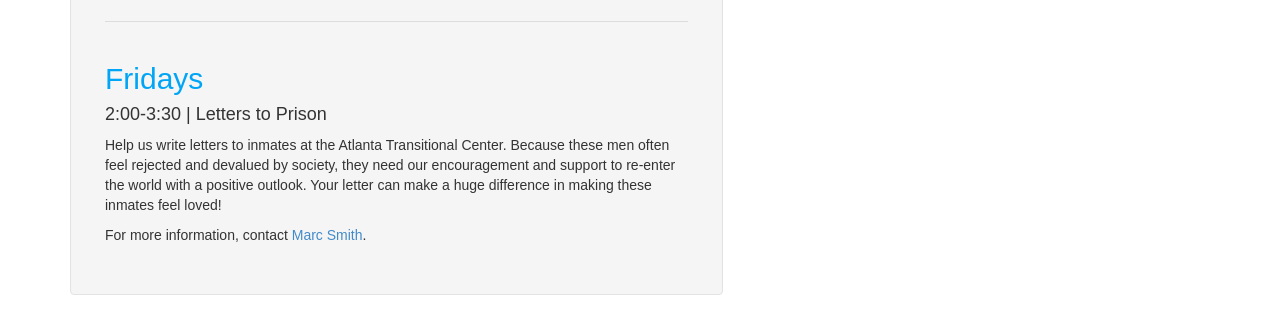
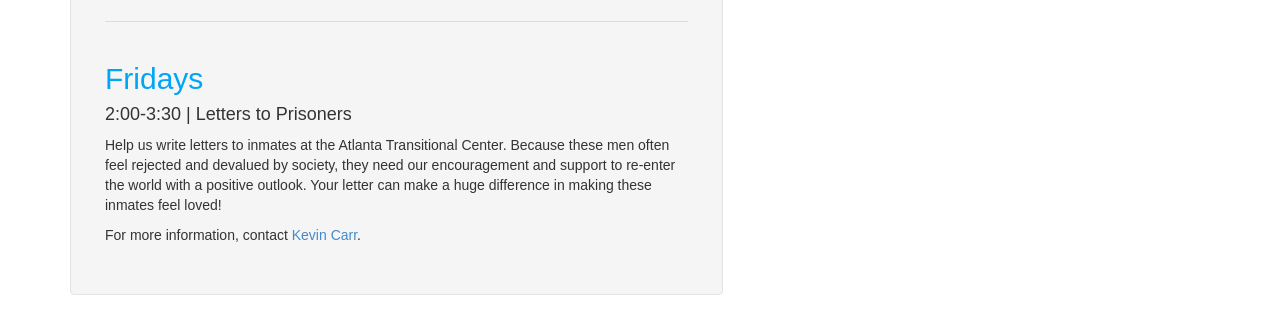
Before and after one commit to gtccf/gtccf.github.io, a Jekyll site: the page built from events/compassion/index.html, in a window 1280 px wide and 900 px high, scrolled down 1251 px. Shown: the part 500-829 px from the top of the window. Built offline with Jekyll 4.4.1, drawn with Linux system fonts in a browser that asks for light colours; nearby versions of some CDN libraries.

Commit message:
Miscellaneous changes

```diff
--- a/events/compassion/index.html
+++ b/events/compassion/index.html
@@ -67,9 +63,9 @@ layout: default
             <br>
 
             <div class="blue"><h2>Fridays</h2></div>
-            <h4>2:00-3:30  |  Letters to Prison</h4>
+            <h4>2:00-3:30  |  Letters to Prisoners</h4>
             <p>Help us write letters to inmates at the Atlanta Transitional Center. Because these men often feel rejected and devalued by society, they need our encouragement and support to re-enter the world with a positive outlook. Your letter can make a huge difference in making these inmates feel loved!</p>
-            <p>For more information, contact <a href="marc@gtccf.org">Marc Smith</a>.</p>
+            <p>For more information, contact <a href="kevin@gtccf.org">Kevin Carr</a>.</p>
             <br>
           </div>
         </div>
--- a/events/small-groups/index.html
+++ b/events/small-groups/index.html
@@ -73,7 +73,7 @@ layout: default
           </div>
           <div class="col-xs-8">
             <div class="blue"><h2>Neal's College of Biblical Knowledge</h2><h4>Neal Baker</h4></div>
-            <p>Is there stuff you don't understand in the bible? Me too! That's why I developed this unaccredited college to give out imaginary degrees in biblical knowledge. Come join me as we learn more about all that stuff that we didn't understand. Email <a href="{{ site.baseurl }}/staff/#neal">Neal</a> at <a href="mailto:baker@gtccf.org">baker@gtccf.org</a> to sign up for Financial Small Group.</p>
+            <p>Is there stuff you don't understand in the bible? Me too! That's why I developed this unaccredited college to give out imaginary degrees in biblical knowledge. Come join me as we learn more about all that stuff that we didn't understand. Email <a href="{{ site.baseurl }}/staff/#neal">Neal</a> at <a href="mailto:baker@gtccf.org">baker@gtccf.org</a> to sign up for Neal's College of Biblical Knowledge.</p>
           </div>
         </div>
       </div>
```
Also changed, not shown: other parts of events/compassion/index.html (+0 -4 lines), photos/staff/neal.jpg.
